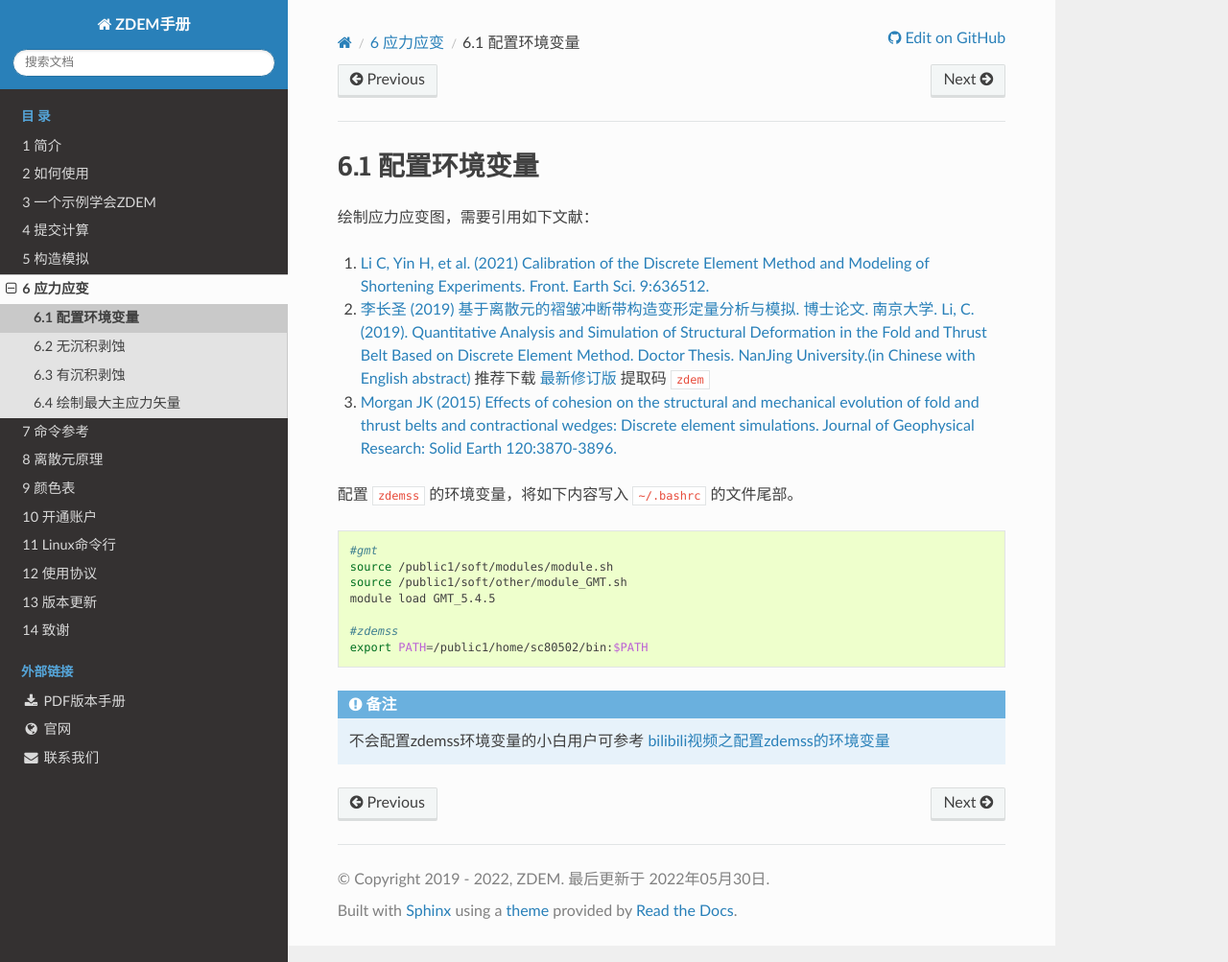
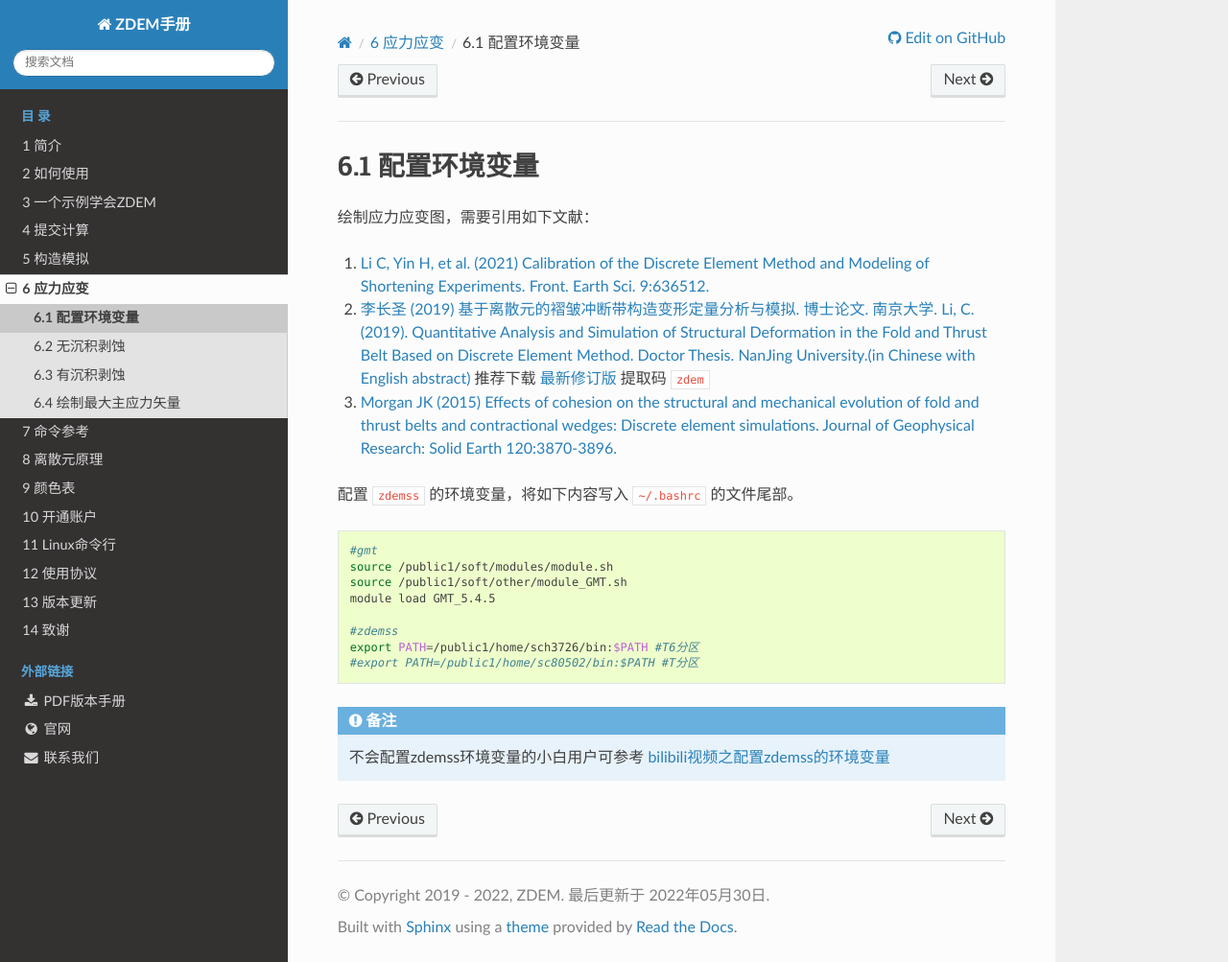
Before and after one commit to geovbox/zdem_doc, a Sphinx documentation site: the page built from source/strainstress/set/index.rst, in a window 1280 px wide and 1003 px high. Shown: the whole window at 96% size. Built offline with Sphinx 7.4.7 and the Read the Docs theme 2.0.0, drawn with Linux system fonts in a browser that asks for light colours; comment, search, counter and statistics services are not loaded.

Commit message:
add T6分区

```diff
--- a/source/strainstress/set/index.rst
+++ b/source/strainstress/set/index.rst
@@ -18,7 +18,8 @@
     module load GMT_5.4.5
 
     #zdemss
-    export PATH=/public1/home/sc80502/bin:$PATH
+    export PATH=/public1/home/sch3726/bin:$PATH #T6分区
+    #export PATH=/public1/home/sc80502/bin:$PATH #T分区
 
 .. note::
     不会配置zdemss环境变量的小白用户可参考 `bilibili视频之配置zdemss的环境变量 <https://www.bilibili.com/video/BV1qq4y177Ni?p=4>`_
```
